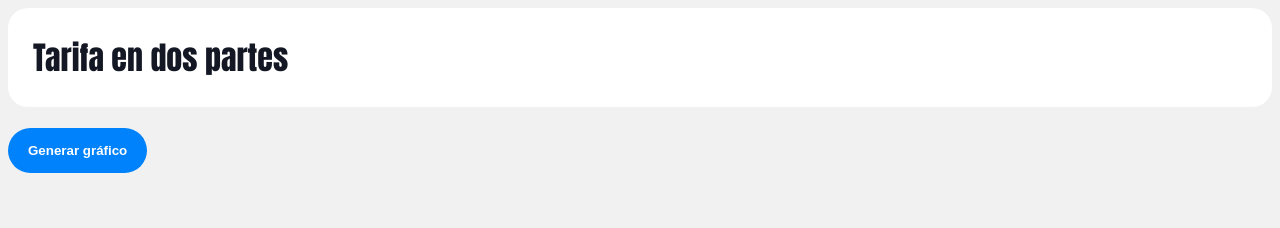
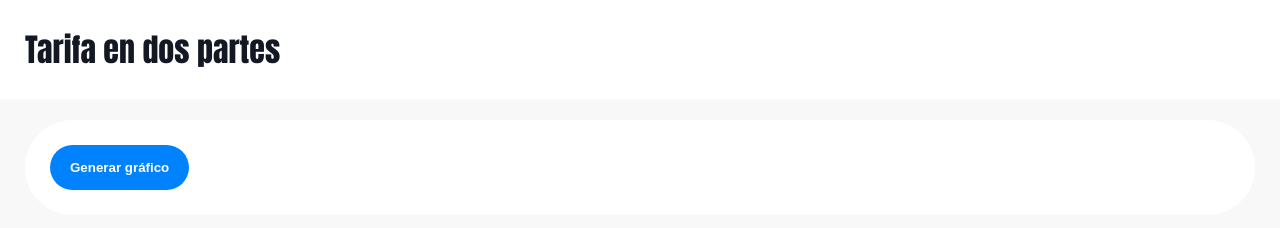
Before and after one commit to barb-cancino/Simulaciones_ECO, a plain HTML site: page docs/index.html in a window 1280 px wide. Drawn offline with Linux system fonts and the light colour scheme.

Commit message:
Parametrización de colores y greación de wrapper para gráfico con flexbox

```diff
--- a/docs/index.html
+++ b/docs/index.html
@@ -8,10 +8,15 @@
   </head>
 
   <body>
+
 		<div>
 			<h1 class="header"> Tarifa en dos partes </h1>
+		</div>
+
+		<div class = "graph-wrapper">
 			<button class="generate-button"> Generar gráfico</button>
 		</div>
+
   </body>
 
 </html>
--- a/docs/styles.css
+++ b/docs/styles.css
@@ -1,23 +1,41 @@
 
 body {
+    --body-color:rgb(20, 24, 36);
+    --secondary-color:rgb(151, 151, 151);
+    --primary:rgb(0, 130, 252);
+    --primary-soft:rgb(229, 243, 255);
+    --background-color: rgb(248, 248, 248);
+    --background-accent: white;
+
     font-family:Impact, Haettenschweiler, 'Arial Narrow Bold', sans-serif;
-    background-color: rgb(241, 241, 241);
-    color: rgb(20, 24, 36);
+    background-color: var(--background-color);
+    color: var(--body-color);
+    margin: 0px;
 }
 
 .header {
-    background-color: white;
+    background-color: var(--background-accent);
     margin-top: 0px;
     padding-top: 25px;
     padding-bottom: 25px;
     padding-left: 25px;
-    border-radius: 20px;
+}
+
+.graph-wrapper {
+    display: flex;
+    justify-content: left;
+    background-color: var(--background-accent);
+    padding-top: 25px;
+    padding-bottom: 25px;
+    border-radius: 50px;
+    margin-left: 25px;
+    margin-right: 25px;
 }
 
 .generate-button {
     color: white;
-    background-color: rgb(0, 130, 252);
-    font-weight: 700;
+    background-color: var(--primary);
+    font-weight: bold;
     border: none;
     padding-left: 20px;
     padding-right: 20px;
@@ -26,6 +44,7 @@ body {
     border-radius: 25px;
     transition: opacity 0.15s;
     cursor:pointer;
+    margin-left: 25px;
 }
 
 .generate-button:hover {
```
